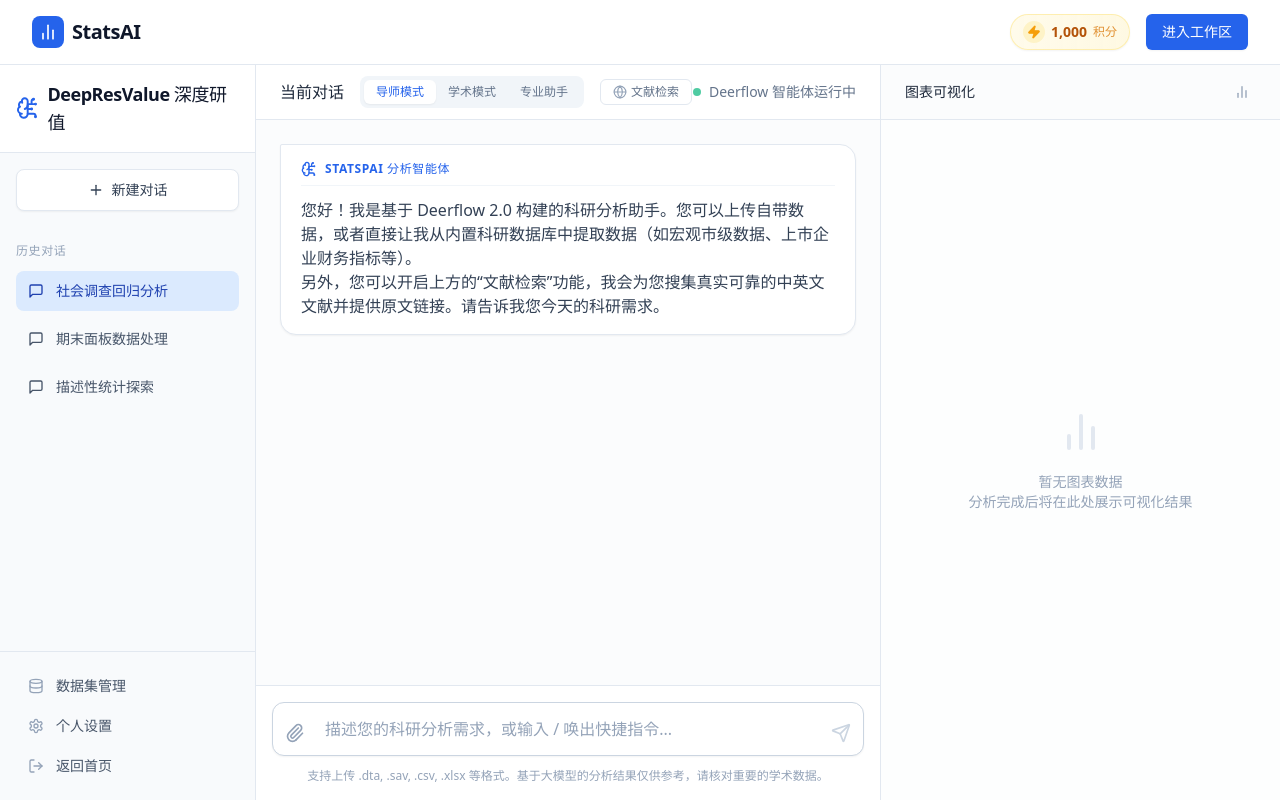
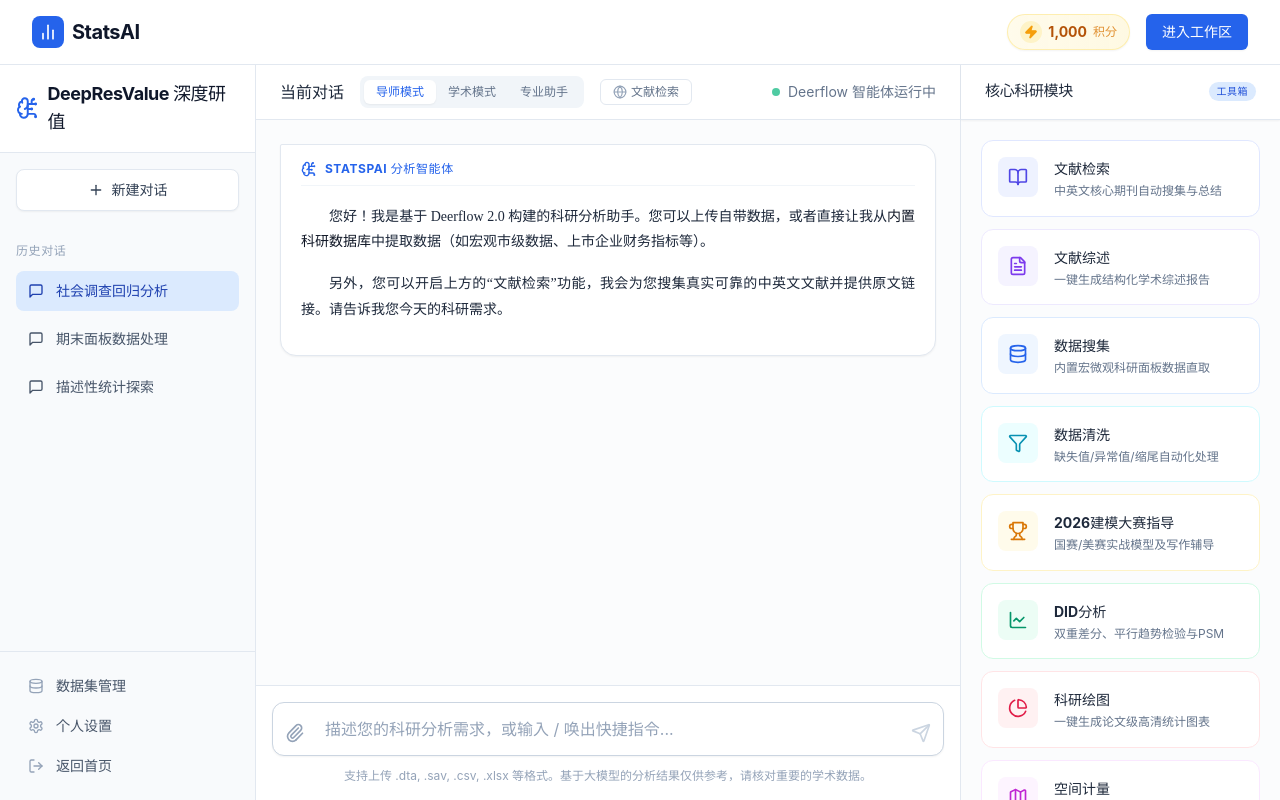
Before and after one commit to ZhangMochen1314/ZhangMochen1314, a React (Vite) app: page /chat in a window 1280 px wide. Built offline with nearby package versions, Linux system fonts and the light colour scheme.

Commit message:
feat: 创建科研对话应用
Co-authored-by: traeagent <traeagent@users.noreply.github.com>

```diff
--- a/package.json
+++ b/package.json
@@ -26,6 +26,7 @@
   },
   "devDependencies": {
     "@eslint/js": "^9.25.0",
+    "@tailwindcss/typography": "^0.5.19",
     "@types/node": "^22.15.30",
     "@types/react": "^18.3.12",
     "@types/react-dom": "^18.3.1",
--- a/src/pages/Chat.tsx
+++ b/src/pages/Chat.tsx
@@ -1,10 +1,9 @@
 import { Link } from "react-router-dom";
-import { MessageSquare, Settings, Database, BrainCircuit, Paperclip, Send, LogOut, Plus, BarChart2, Globe, FileType, X, Loader2 } from "lucide-react";
+import { MessageSquare, Settings, Database, BrainCircuit, Paperclip, Send, LogOut, Plus, Globe, FileType, X, Loader2, BookOpen, FileText, Filter, Trophy, LineChart, PieChart, Map } from "lucide-react";
 import { useState, useEffect, useRef } from "react";
 import ReactMarkdown from "react-markdown";
 import remarkGfm from "remark-gfm";
 import { useStore } from "@/store/useStore";
-import { BarChart, Bar, XAxis, YAxis, CartesianGrid, Tooltip as RechartsTooltip, Legend, ResponsiveContainer, ScatterChart, Scatter, ZAxis } from "recharts";
 import { motion, AnimatePresence } from "framer-motion";
 
 export default function Chat() {
@@ -333,9 +332,9 @@
                       <span className="text-xs font-bold uppercase tracking-wider">Statspai 分析智能体</span>
                     </div>
                   )}
-                  <div className={`prose prose-sm max-w-none ${msg.role === 'user' ? 'prose-invert text-white/90' : 'text-slate-700'}`}>
+                  <div className={`prose prose-sm max-w-none ${msg.role === 'user' ? 'prose-invert text-white/90' : 'prose-academic'}`}>
                     {msg.reasoning && (
-                      <div className="mb-4 p-3 bg-slate-100/50 rounded-lg text-slate-500 border border-slate-100 text-xs leading-relaxed italic">
+                      <div className="mb-4 p-4 bg-slate-50 rounded-lg text-slate-500 border border-slate-100 text-xs leading-relaxed italic font-sans shadow-inner">
                         <div className="font-semibold text-slate-600 not-italic mb-1 flex items-center space-x-1.5">
                           <span className="w-1.5 h-1.5 rounded-full bg-blue-400"></span>
                           <span>思考过程</span>
@@ -343,7 +342,17 @@
                         <ReactMarkdown remarkPlugins={[remarkGfm]}>{msg.reasoning}</ReactMarkdown>
                       </div>
                     )}
-                    <ReactMarkdown remarkPlugins={[remarkGfm]}>
+                    <ReactMarkdown
+                      remarkPlugins={[remarkGfm]}
+                      components={{
+                        img: ({node, ...props}) => (
+                          <figure className="my-6">
+                            <img {...props} className="mx-auto rounded-lg shadow-md max-h-[500px] object-contain border border-slate-200" />
+                            {props.alt && <figcaption className="text-center text-sm text-slate-500 mt-2 font-sans italic">{props.alt}</figcaption>}
+                          </figure>
+                        )
+                      }}
+                    >
                       {msg.content || (!msg.content && msg.reasoning ? "*模型正在思考中...*" : "")}
                     </ReactMarkdown>
                   </div>
@@ -459,50 +468,61 @@
         </div>
       </div>
 
-      {/* Right Panel: Results & Visualization */}
-      <div className="w-96 lg:w-[400px] border-l border-slate-200 bg-white flex flex-col hidden lg:flex shrink-0">
-        <div className="h-14 border-b border-slate-200 flex items-center justify-between px-6 bg-slate-50/50 shrink-0">
-          <span className="font-semibold text-slate-800 text-sm">图表可视化</span>
+      {/* Right Panel: Research Toolbox */}
+      <div className="w-80 lg:w-[320px] border-l border-slate-200 bg-slate-50/50 flex flex-col hidden lg:flex shrink-0">
+        <div className="h-14 border-b border-slate-200 flex items-center justify-between px-6 bg-white shrink-0 shadow-sm z-10">
+          <span className="font-bold text-slate-800 text-[15px] tracking-tight">核心科研模块</span>
           <div className="flex space-x-1">
-            <button className="p-1.5 text-slate-400 hover:bg-slate-200 rounded transition-colors"><BarChart2 className="w-4 h-4" /></button>
+            <span className="px-2 py-0.5 bg-blue-100 text-blue-700 rounded-full text-[10px] font-bold uppercase tracking-wider">工具箱</span>
           </div>
         </div>
 
-        <div className="flex-1 overflow-y-auto p-6 bg-slate-50/30">
-          {latestChartData ? (
-            <motion.div
-              initial={{ opacity: 0, scale: 0.95 }}
-              animate={{ opacity: 1, scale: 1 }}
-              className="bg-white border border-slate-200 rounded-xl p-4 shadow-sm"
-            >
-              <h3 className="font-medium text-slate-800 mb-4 text-sm">线性回归模型 - 散点分布</h3>
-              <div className="h-64 w-full">
-                <ResponsiveContainer width="100%" height="100%">
-                  <ScatterChart margin={{ top: 10, right: 10, bottom: 10, left: -20 }}>
-                    <CartesianGrid strokeDasharray="3 3" vertical={false} stroke="#e2e8f0" />
-                    <XAxis type="number" dataKey="x" name="自变量" tick={{fontSize: 12}} axisLine={false} tickLine={false} />
-                    <YAxis type="number" dataKey="y" name="因变量" tick={{fontSize: 12}} axisLine={false} tickLine={false} />
-                    <ZAxis type="number" dataKey="z" range={[60, 400]} name="权重" />
-                    <RechartsTooltip cursor={{strokeDasharray: '3 3'}} contentStyle={{borderRadius: '8px', border: 'none', boxShadow: '0 4px 6px -1px rgb(0 0 0 / 0.1)'}} />
-                    <Scatter name="数据点" data={latestChartData} fill="#2563eb" fillOpacity={0.6} />
-                  </ScatterChart>
-                </ResponsiveContainer>
-              </div>
-              <div className="mt-4 pt-4 border-t border-slate-100">
-                <p className="text-xs text-slate-500 leading-relaxed">
-                  通过 Statspai 分析，模型呈现出显著的正相关关系（R² = 0.45）。数据点较好地拟合了线性假设，无明显异方差性。
-                </p>
-                <button className="mt-3 w-full py-2 text-sm text-blue-600 bg-blue-50 hover:bg-blue-100 font-medium rounded-md transition-colors">
-                  导出高清图表
-                </button>
-              </div>
-            </motion.div>
-          ) : (
-            <div className="h-full flex flex-col items-center justify-center text-slate-400">
-              <BarChart2 className="w-12 h-12 mb-4 text-slate-200" />
-              <p className="text-sm text-center">暂无图表数据<br/>分析完成后将在此处展示可视化结果</p>
+        <div className="flex-1 overflow-y-auto p-5">
+          <div className="grid grid-cols-1 gap-3">
+            {[
+              { id: 'lit-search', icon: BookOpen, title: '文献检索', desc: '中英文核心期刊自动搜集与总结', color: 'text-indigo-600', bg: 'bg-indigo-50', border: 'border-indigo-100', hover: 'hover:border-indigo-300 hover:shadow-md' },
+              { id: 'lit-review', icon: FileText, title: '文献综述', desc: '一键生成结构化学术综述报告', color: 'text-violet-600', bg: 'bg-violet-50', border: 'border-violet-100', hover: 'hover:border-violet-300 hover:shadow-md' },
+              { id: 'data-collect', icon: Database, title: '数据搜集', desc: '内置宏微观科研面板数据直取', color: 'text-blue-600', bg: 'bg-blue-50', border: 'border-blue-100', hover: 'hover:border-blue-300 hover:shadow-md' },
+              { id: 'data-clean', icon: Filter, title: '数据清洗', desc: '缺失值/异常值/缩尾自动化处理', color: 'text-cyan-600', bg: 'bg-cyan-50', border: 'border-cyan-100', hover: 'hover:border-cyan-300 hover:shadow-md' },
+              { id: 'modeling', icon: Trophy, title: '2026建模大赛指导', desc: '国赛/美赛实战模型及写作辅导', color: 'text-amber-600', bg: 'bg-amber-50', border: 'border-amber-100', hover: 'hover:border-amber-300 hover:shadow-md' },
+              { id: 'did-analysis', icon: LineChart, title: 'DID分析', desc: '双重差分、平行趋势检验与PSM', color: 'text-emerald-600', bg: 'bg-emerald-50', border: 'border-emerald-100', hover: 'hover:border-emerald-300 hover:shadow-md' },
+              { id: 'sci-plot', icon: PieChart, title: '科研绘图', desc: '一键生成论文级高清统计图表', color: 'text-rose-600', bg: 'bg-rose-50', border: 'border-rose-100', hover: 'hover:border-rose-300 hover:shadow-md' },
+              { id: 'spatial', icon: Map, title: '空间计量', desc: '空间权重矩阵与SDM模型计算', color: 'text-fuchsia-600', bg: 'bg-fuchsia-50', border: 'border-fuchsia-100', hover: 'hover:border-fuchsia-300 hover:shadow-md' },
+            ].map((tool) => (
+              <motion.button
+                whileHover={{ y: -2 }}
+                whileTap={{ scale: 0.98 }}
+                key={tool.id}
+                onClick={() => {
+                  const command = `启动【${tool.title}】技能：请引导我进行相关操作。`;
+                  setInput(command);
+                  // Focus input visually could be added here
+                }}
+                className={`w-full text-left p-4 rounded-xl border transition-all duration-200 bg-white ${tool.border} ${tool.hover} flex items-start space-x-4 group`}
+              >
+                <div className={`p-2.5 rounded-lg ${tool.bg} ${tool.color} group-hover:scale-110 transition-transform`}>
+                  <tool.icon className="w-5 h-5" />
+                </div>
+                <div className="flex-1 min-w-0 pt-0.5">
+                  <h4 className="font-bold text-slate-800 text-sm mb-1">{tool.title}</h4>
+                  <p className="text-xs text-slate-500 leading-snug">{tool.desc}</p>
+                </div>
+              </motion.button>
+            ))}
+          </div>
+
+          <div className="mt-8 p-4 bg-gradient-to-br from-slate-800 to-slate-900 rounded-xl text-white shadow-lg relative overflow-hidden">
+            <div className="absolute top-0 right-0 w-32 h-32 bg-white/5 rounded-full blur-2xl -mr-10 -mt-10"></div>
+            <BrainCircuit className="w-6 h-6 text-blue-400 mb-3" />
+            <h4 className="font-bold text-sm mb-1">DeepResValue 智能引擎</h4>
+            <p className="text-xs text-slate-300 leading-relaxed mb-4">
+              点击上方核心模块卡片，智能体将自动挂载对应技能和工具包，为您提供端到端的科研支持。
+            </p>
+            <div className="flex items-center space-x-2 text-xs font-medium text-blue-300">
+              <span className="w-1.5 h-1.5 rounded-full bg-emerald-400 animate-pulse"></span>
+              <span>引擎状态：在线</span>
             </div>
-          )}
+          </div>
         </div>
       </div>
     </div>
--- a/tailwind.config.js
+++ b/tailwind.config.js
@@ -7,7 +7,105 @@
     container: {
       center: true,
     },
-    extend: {},
+    extend: {
+      fontFamily: {
+        sans: ['Inter', 'system-ui', '-apple-system', 'BlinkMacSystemFont', 'Segoe UI', 'Roboto', 'Helvetica Neue', 'Arial', 'sans-serif'],
+        serif: ['"Noto Serif SC"', '"Source Han Serif SC"', '"SimSun"', '"Times New Roman"', 'Georgia', 'serif'],
+      },
+      typography: {
+        academic: {
+          css: {
+            fontFamily: '"Noto Serif SC", "Source Han Serif SC", "SimSun", "Times New Roman", Georgia, serif',
+            color: '#1e293b',
+            lineHeight: '1.8',
+            textAlign: 'justify',
+            p: {
+              marginTop: '1.25em',
+              marginBottom: '1.25em',
+              textIndent: '2em', // 像学术论文一样的首行缩进
+            },
+            h1: {
+              fontFamily: '"Noto Serif SC", "Source Han Serif SC", "SimSun", "Times New Roman", Georgia, serif',
+              color: '#0f172a',
+              fontWeight: '700',
+              textAlign: 'center',
+            },
+            h2: {
+              fontFamily: 'Inter, system-ui, sans-serif',
+              color: '#1d4ed8',
+              fontWeight: '600',
+              marginTop: '2em',
+              marginBottom: '1em',
+              borderBottom: '1px solid #e2e8f0',
+              paddingBottom: '0.3em',
+            },
+            h3: {
+              fontFamily: 'Inter, system-ui, sans-serif',
+              color: '#1e293b',
+              fontWeight: '600',
+            },
+            img: {
+              borderRadius: '0.5rem',
+              boxShadow: '0 4px 6px -1px rgb(0 0 0 / 0.1), 0 2px 4px -2px rgb(0 0 0 / 0.1)',
+              margin: '2rem auto',
+              display: 'block',
+              maxWidth: '100%',
+            },
+            blockquote: {
+              fontStyle: 'italic',
+              color: '#475569',
+              borderLeftColor: '#3b82f6',
+              borderLeftWidth: '4px',
+              backgroundColor: '#f8fafc',
+              padding: '1rem 1.5rem',
+              borderRadius: '0 0.5rem 0.5rem 0',
+              p: {
+                textIndent: '0',
+                marginTop: '0',
+                marginBottom: '0',
+              }
+            },
+            table: {
+              width: '100%',
+              marginTop: '2em',
+              marginBottom: '2em',
+              borderCollapse: 'collapse',
+              fontSize: '0.875rem',
+            },
+            th: {
+              borderBottom: '2px solid #cbd5e1',
+              borderTop: '2px solid #cbd5e1',
+              padding: '0.75rem',
+              textAlign: 'center',
+              fontWeight: '600',
+              color: '#1e293b',
+            },
+            td: {
+              borderBottom: '1px solid #e2e8f0',
+              padding: '0.75rem',
+              textAlign: 'center',
+            },
+            pre: {
+              backgroundColor: '#1e293b',
+              color: '#f8fafc',
+              fontFamily: 'ui-monospace, SFMono-Regular, Menlo, Monaco, Consolas, "Liberation Mono", "Courier New", monospace',
+              fontSize: '0.875em',
+              lineHeight: '1.7142857',
+              marginTop: '1.7142857em',
+              marginBottom: '1.7142857em',
+              borderRadius: '0.5rem',
+              padding: '1.1428571em',
+              overflowX: 'auto',
+            },
+            code: {
+              fontFamily: 'ui-monospace, SFMono-Regular, Menlo, Monaco, Consolas, "Liberation Mono", "Courier New", monospace',
+            }
+          },
+        },
+      },
+    },
   },
-  plugins: [],
+  plugins: [
+    require('@tailwindcss/typography'),
+  ],
 };
```
Also changed, not shown: 1 other file (tests, documents, lock files or other folders).
